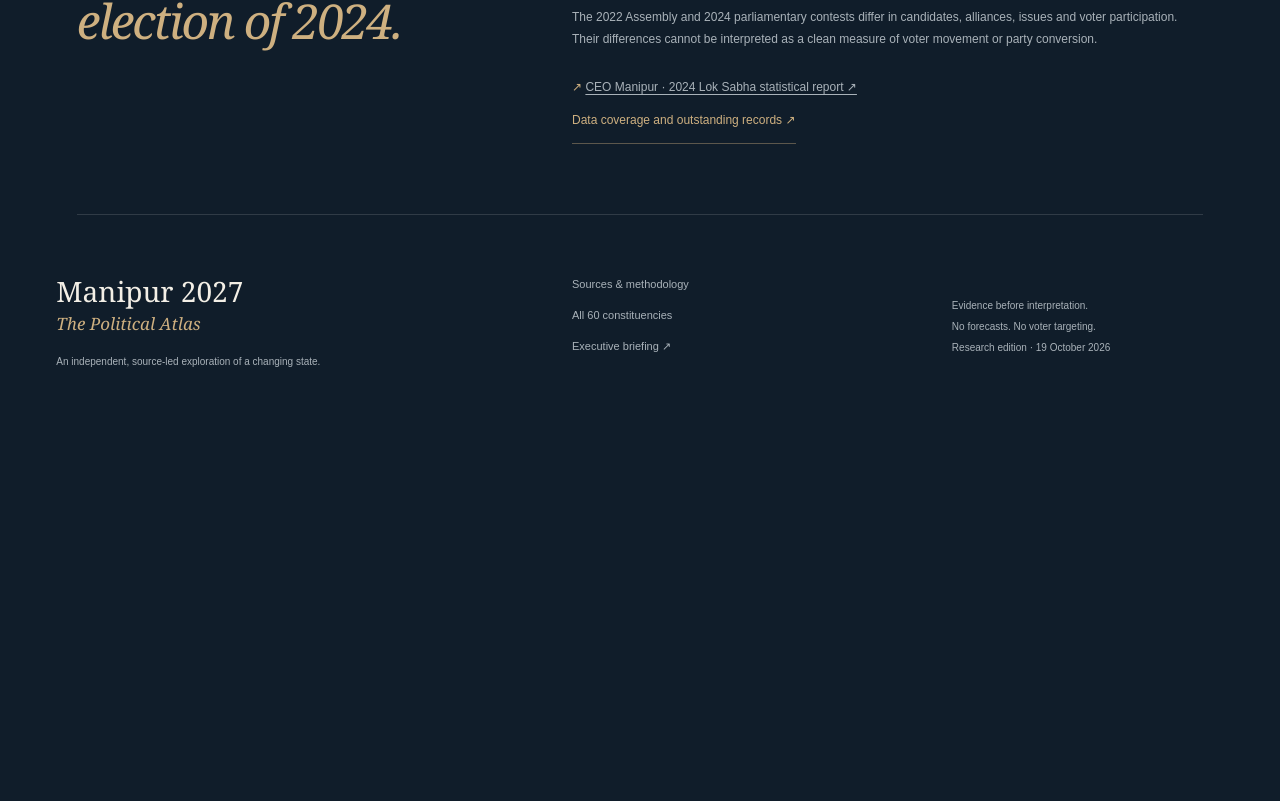
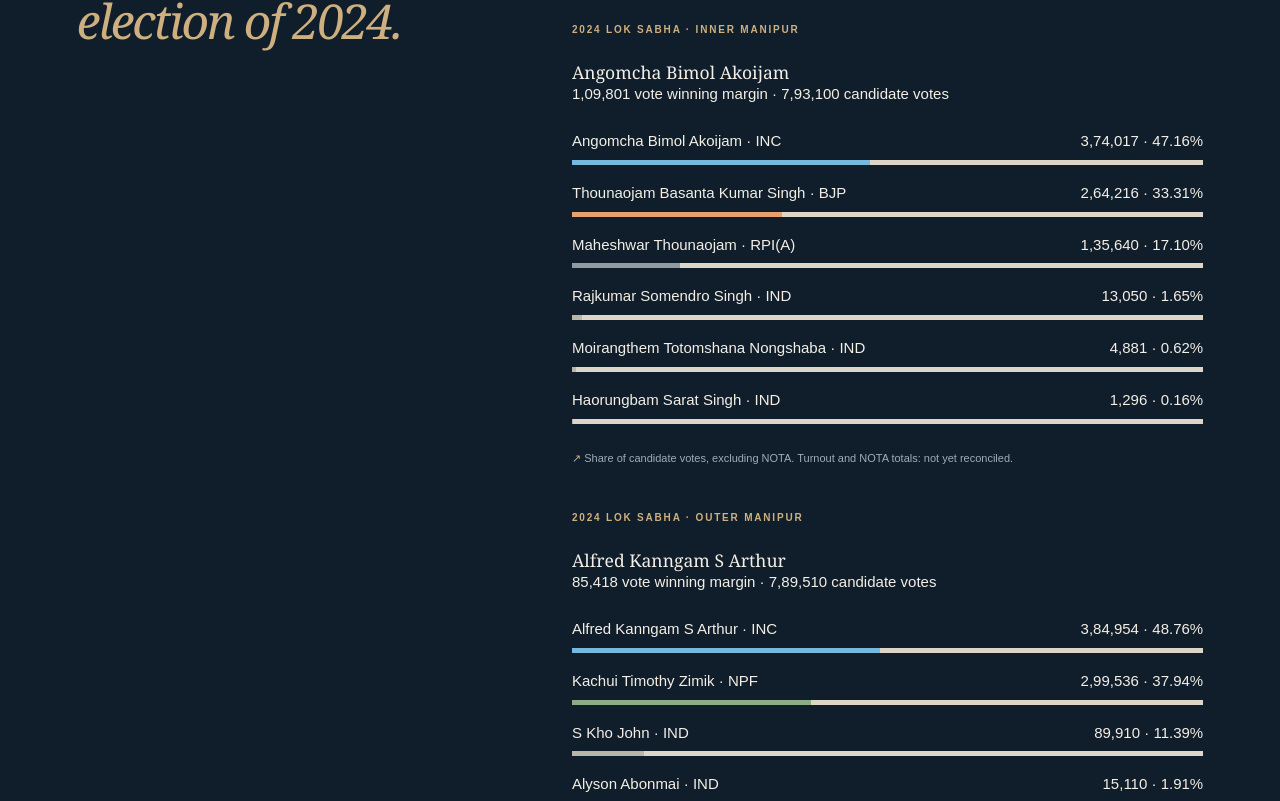
Before and after one commit to ethereum007/manipur, a Next.js app: page /elections in a window 1280 px wide. Shown: the part 1599-2400 px from the top of the page. Before the commit the page ends 2005 px from the top, so only its background shows below. Built offline with nearby package versions, Linux system fonts and the light colour scheme; a web font is replaced by a local one.

Commit message:
Publish reviewed 2024 parliamentary candidates with explicit share denominators

```diff
--- /dev/null
+++ b/data/processed/parliament-2024.json
@@ -0,0 +1,94 @@
+{
+  "year": 2024,
+  "source": "https://ceomanipur.nic.in/StatisticalReport/LokSabhaElection/SR_lok_Sabha_2024.pdf",
+  "sourcePages": [
+    32,
+    34
+  ],
+  "verification": "Candidate totals reviewed against source page images and party aggregate; candidate votes exclude NOTA.",
+  "constituencies": [
+    {
+      "id": 1,
+      "name": "Inner Manipur",
+      "candidates": [
+        {
+          "candidate": "Angomcha Bimol Akoijam",
+          "party": "INC",
+          "votes": 374017,
+          "rank": 1
+        },
+        {
+          "candidate": "Thounaojam Basanta Kumar Singh",
+          "party": "BJP",
+          "votes": 264216,
+          "rank": 2
+        },
+        {
+          "candidate": "Maheshwar Thounaojam",
+          "party": "RPI(A)",
+          "votes": 135640,
+          "rank": 3
+        },
+        {
+          "candidate": "Rajkumar Somendro Singh",
+          "party": "IND",
+          "votes": 13050,
+          "rank": 4
+        },
+        {
+          "candidate": "Moirangthem Totomshana Nongshaba",
+          "party": "IND",
+          "votes": 4881,
+          "rank": 5
+        },
+        {
+          "candidate": "Haorungbam Sarat Singh",
+          "party": "IND",
+          "votes": 1296,
+          "rank": 6
+        }
+      ],
+      "candidateVotes": 793100,
+      "turnout": null,
+      "nota": null
+    },
+    {
+      "id": 2,
+      "name": "Outer Manipur",
+      "candidates": [
+        {
+          "candidate": "Alfred Kanngam S Arthur",
+          "party": "INC",
+          "votes": 384954,
+          "rank": 1
+        },
+        {
+          "candidate": "Kachui Timothy Zimik",
+          "party": "NPF",
+          "votes": 299536,
+          "rank": 2
+        },
+        {
+          "candidate": "S Kho John",
+          "party": "IND",
+          "votes": 89910,
+          "rank": 3
+        },
+        {
+          "candidate": "Alyson Abonmai",
+          "party": "IND",
+          "votes": 15110,
+          "rank": 4
+        }
+      ],
+      "candidateVotes": 789510,
+      "turnout": null,
+      "nota": null
+    }
+  ],
+  "normalizationNotes": [
+    "Page 34 labels Kachui Timothy Zimik’s party Naga Peoples Party. Page 32 identifies the 299,536 votes as Naga People’s Front; NPF is used with this discrepancy disclosed.",
+    "Vote shares use the sum of candidate votes, excluding NOTA; they are not shares of all ballots.",
+    "Assembly-segment EVM totals and displaced-voter special polling stations remain under review."
+  ]
+}
```
Also changed, not shown: src/app/elections/page.tsx (+1 -1 lines).
